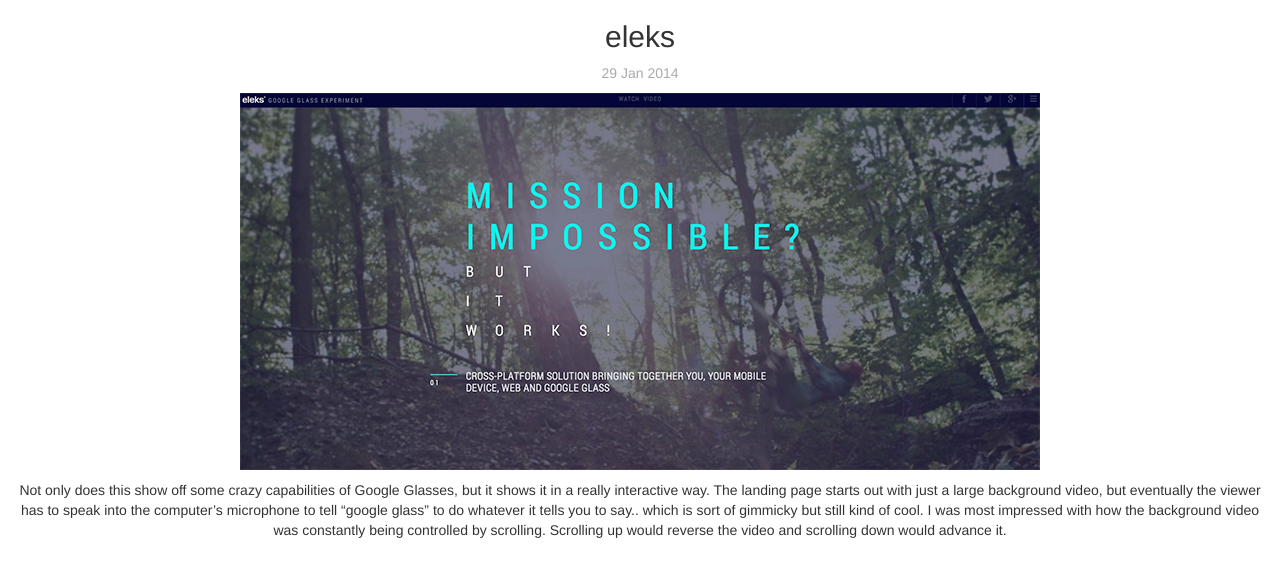
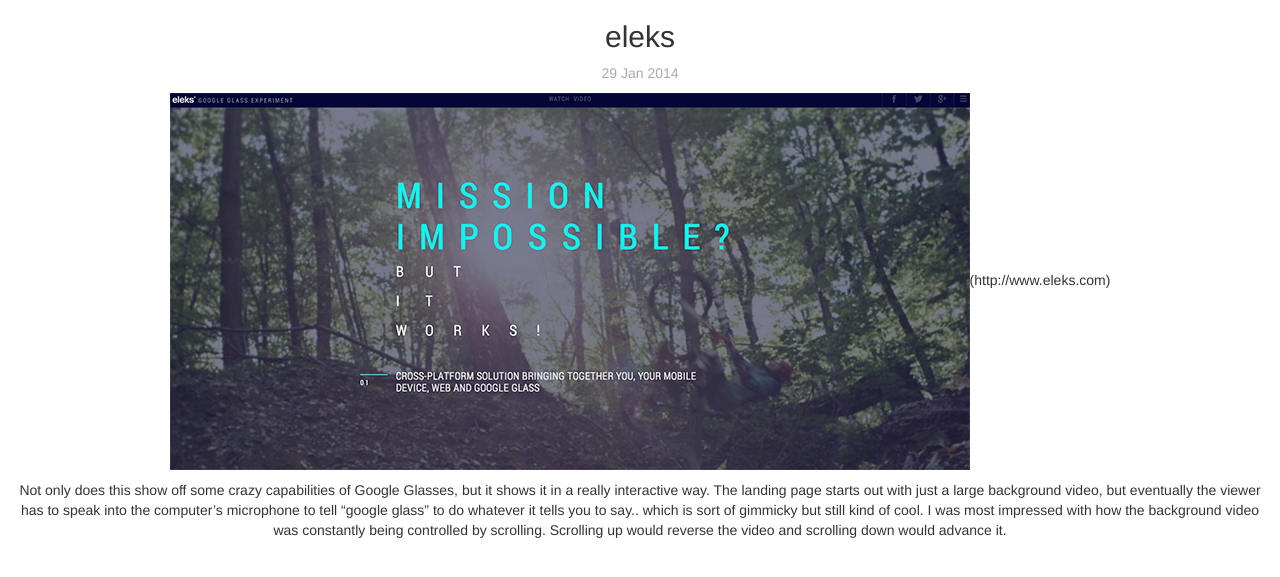
Before and after one commit to japhethcrawford/classblog, a Jekyll site: the page built from _posts/2014-02-18-this-is-the-first-post.markdown, in a window 1280 px wide. Shown: the top 577 px of the page. Built offline with Jekyll 4.4.1, drawn with Linux system fonts in a browser that asks for light colours; Markdown is read by kramdown in place of the engine named in the settings.

Commit message:
add link to post image

```diff
--- a/_posts/2014-02-18-this-is-the-first-post.markdown
+++ b/_posts/2014-02-18-this-is-the-first-post.markdown
@@ -6,6 +6,6 @@
 tags: [Favorite Things on the Web]
 ---
 
-![alt text]({{ site.url }}/assets/blogImages/2014/January/eleks_screenshot.jpg "www.eleks.com")
+![alt text]({{ site.url }}/assets/blogImages/2014/January/eleks_screenshot.jpg "www.eleks.com")(http://www.eleks.com)
 
 Not only does this show off some crazy capabilities of Google Glasses, but it shows it in a really interactive way. The landing page starts out with just a large background video, but eventually the viewer has to speak into the computer's microphone to tell "google glass" to do whatever it tells you to say.. which is sort of gimmicky but still kind of cool. I was most impressed with how the background video was constantly being controlled by scrolling. Scrolling up would reverse the video and scrolling down would advance it.
```
